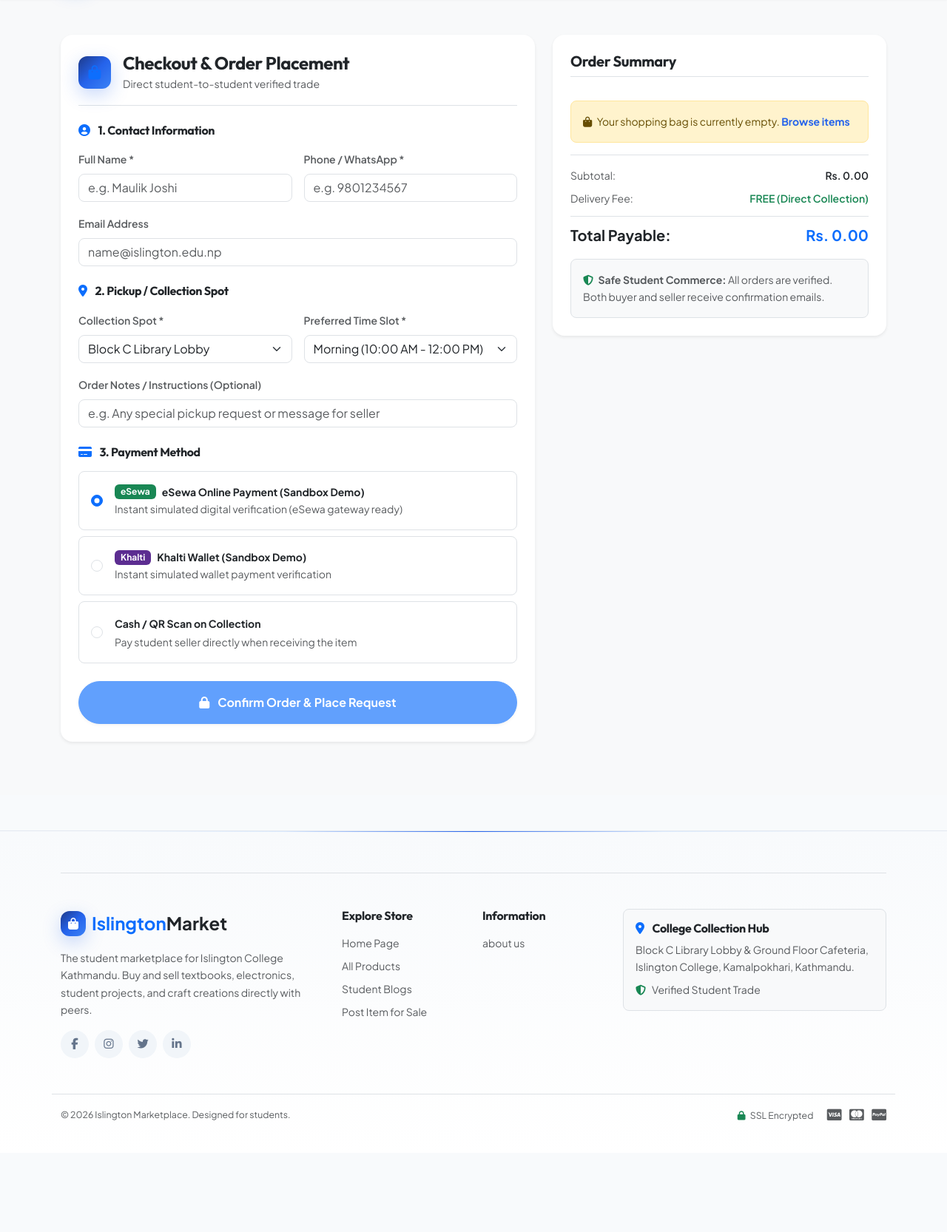
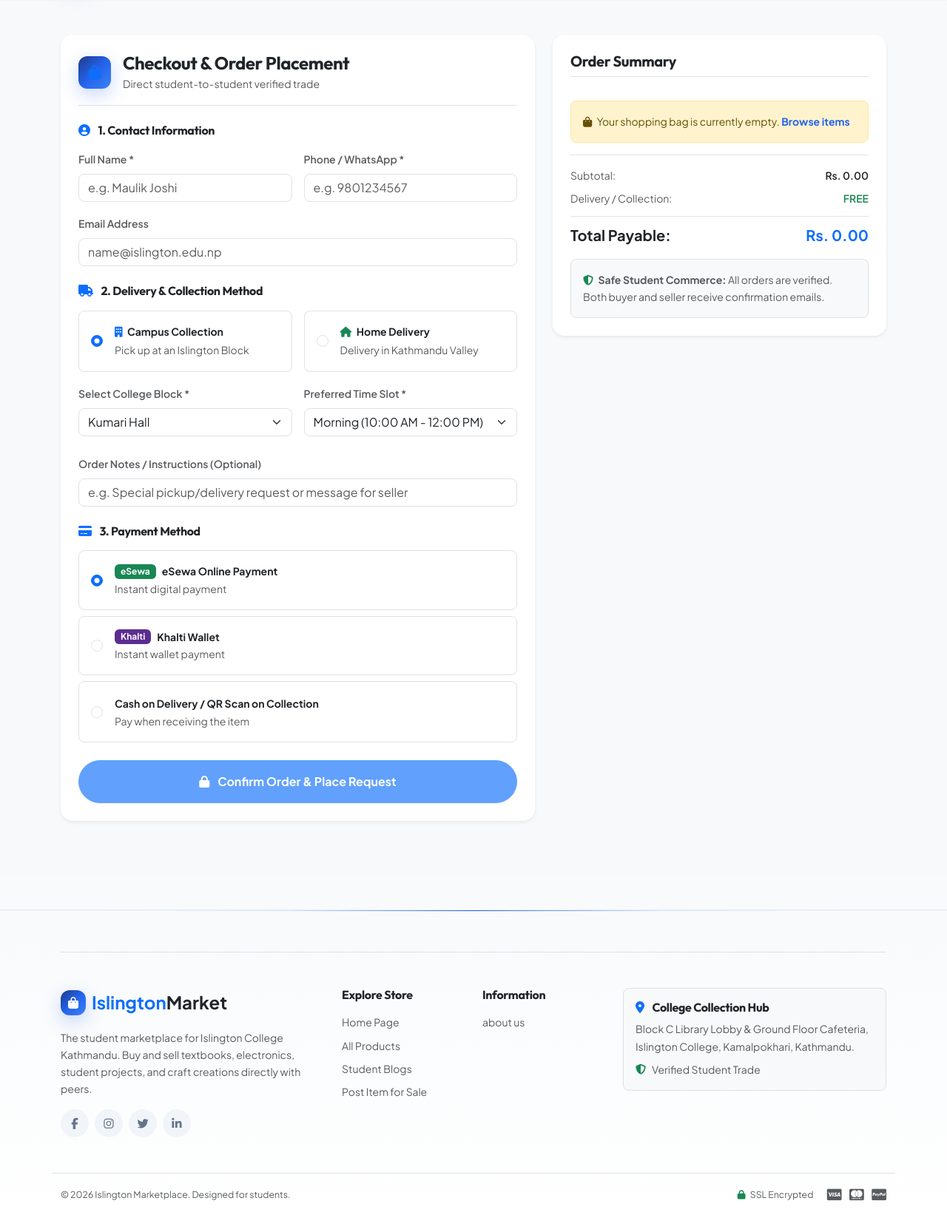
Before and after one commit to MaulikI8/summerclass, a Django app: page /checkout/ in a window 1280 px wide. Shown: the part 114-1780 px from the top of the page at 74% size. Before the commit the page ends 1630 px from the top, so only its background shows below. Run offline with Django 5.2, Linux system fonts and the light colour scheme; data comes from the database, SQL or seed files in the repository; data that the repository does not hold is empty; some libraries are stand-ins or nearby versions.

Commit message:
Add Home Delivery option and official Islington college blocks (Kumari Hall, Alumni Block, Skill Block, Nepal Block, Brit House, Main Block, Himal Block) in checkout

```diff
--- a/Templates/profile/checkout.html
+++ b/Templates/profile/checkout.html
@@ -50,16 +50,41 @@
               </div>
             </div>
 
-            <h6 class="fw-bold text-dark mb-3"><i class="fas fa-map-marker-alt text-primary me-2"></i> 2. Pickup / Collection Spot</h6>
-            <div class="row g-3 mb-4">
+            <h6 class="fw-bold text-dark mb-3"><i class="fas fa-truck text-primary me-2"></i> 2. Delivery &amp; Collection Method</h6>
+
+            <div class="row g-3 mb-3">
               <div class="col-md-6">
-                <label class="form-label small fw-semibold text-muted">Collection Spot *</label>
-                <select name="meetup_location" class="form-select rounded-3">
-                  <option value="Block C Library Lobby" selected>Block C Library Lobby</option>
-                  <option value="Ground Floor Cafeteria">Ground Floor Cafeteria</option>
-                  <option value="Block E IT Lab Ground Floor">Block E IT Lab Ground Floor</option>
-                  <option value="Central Courtyard">Central Courtyard</option>
-                  <option value="College Main Gate Reception">College Main Gate Reception</option>
+                <label class="p-3 border rounded-3 d-flex align-items-center gap-3 cursor-pointer w-100 bg-white shadow-xs" id="campusPickupOptionCard" onclick="selectDeliveryType('campus_pickup')" style="cursor: pointer;">
+                  <input type="radio" name="delivery_type" value="campus_pickup" checked id="deliveryCampusRadio" class="form-check-input mt-0">
+                  <div>
+                    <strong class="d-block text-dark small"><i class="fas fa-building text-primary me-1"></i> Campus Collection</strong>
+                    <small class="text-muted">Pick up at an Islington Block</small>
+                  </div>
+                </label>
+              </div>
+              <div class="col-md-6">
+                <label class="p-3 border rounded-3 d-flex align-items-center gap-3 cursor-pointer w-100 bg-white shadow-xs" id="homeDeliveryOptionCard" onclick="selectDeliveryType('home_delivery')" style="cursor: pointer;">
+                  <input type="radio" name="delivery_type" value="home_delivery" id="deliveryHomeRadio" class="form-check-input mt-0">
+                  <div>
+                    <strong class="d-block text-dark small"><i class="fas fa-home text-success me-1"></i> Home Delivery</strong>
+                    <small class="text-muted">Delivery in Kathmandu Valley</small>
+                  </div>
+                </label>
+              </div>
+            </div>
+
+            <!-- Campus Block Selector -->
+            <div id="campusBlockFields" class="row g-3 mb-4">
+              <div class="col-md-6">
+                <label class="form-label small fw-semibold text-muted">Select College Block *</label>
+                <select name="campus_block" id="campusBlockSelect" class="form-select rounded-3">
+                  <option value="Kumari Hall" selected>Kumari Hall</option>
+                  <option value="Alumni Block">Alumni Block</option>
+                  <option value="Skill Block">Skill Block</option>
+                  <option value="Nepal Block">Nepal Block</option>
+                  <option value="Brit House">Brit House</option>
+                  <option value="Main Block">Main Block</option>
+                  <option value="Himal Block">Himal Block</option>
                 </select>
               </div>
               <div class="col-md-6">
@@ -70,41 +95,64 @@
                   <option value="Evening (4:00 PM - 6:00 PM)">Evening (4:00 PM - 6:00 PM)</option>
                 </select>
               </div>
+            </div>
+
+            <!-- Home Delivery Address -->
+            <div id="homeDeliveryFields" class="row g-3 mb-4 d-none">
+              <div class="col-12">
+                <label class="form-label small fw-semibold text-muted">Home Delivery Address / Landmark *</label>
+                <input type="text" name="home_address" id="homeAddressInput" class="form-control rounded-3" placeholder="e.g. House No. 45, Kamalpokhari, Kathmandu (Near City Center)">
+              </div>
+              <div class="col-md-6">
+                <label class="form-label small fw-semibold text-muted">City / Area</label>
+                <input type="text" name="delivery_city" class="form-control rounded-3" value="Kathmandu" placeholder="e.g. Kathmandu / Lalitpur / Bhaktapur">
+              </div>
+              <div class="col-md-6">
+                <label class="form-label small fw-semibold text-muted">Preferred Delivery Timing</label>
+                <select name="home_delivery_time" class="form-select rounded-3">
+                  <option value="Anytime (9:00 AM - 6:00 PM)" selected>Anytime (9:00 AM - 6:00 PM)</option>
+                  <option value="Morning (9:00 AM - 1:00 PM)">Morning (9:00 AM - 1:00 PM)</option>
+                  <option value="Evening (2:00 PM - 6:00 PM)">Evening (2:00 PM - 6:00 PM)</option>
+                </select>
+              </div>
+            </div>
+
+            <div class="row g-3 mb-4">
               <div class="col-12">
                 <label class="form-label small fw-semibold text-muted">Order Notes / Instructions (Optional)</label>
-                <input type="text" name="notes" class="form-control rounded-3" placeholder="e.g. Any special pickup request or message for seller">
+                <input type="text" name="notes" class="form-control rounded-3" placeholder="e.g. Special pickup/delivery request or message for seller">
               </div>
             </div>
 
             <h6 class="fw-bold text-dark mb-3"><i class="fas fa-credit-card text-primary me-2"></i> 3. Payment Method</h6>
             <div class="d-flex flex-column gap-2 mb-4">
-              <label class="payment-option-card d-flex align-items-center gap-3 p-3 rounded-3 border bg-white cursor-pointer">
+              <label class="payment-option-card d-flex align-items-center gap-3 p-3 rounded-3 border bg-white cursor-pointer" style="cursor: pointer;">
                 <input type="radio" name="payment_method" value="esewa_sandbox" checked class="form-check-input mt-0">
                 <div class="flex-grow-1">
                   <div class="d-flex align-items-center gap-2">
                     <span class="badge bg-success px-2 py-1">eSewa</span>
-                    <strong class="small text-dark">eSewa Online Payment (Sandbox Demo)</strong>
+                    <strong class="small text-dark">eSewa Online Payment</strong>
                   </div>
-                  <small class="text-muted d-block">Instant simulated digital verification (eSewa gateway ready)</small>
+                  <small class="text-muted d-block">Instant digital payment</small>
                 </div>
               </label>
 
-              <label class="payment-option-card d-flex align-items-center gap-3 p-3 rounded-3 border bg-white cursor-pointer">
+              <label class="payment-option-card d-flex align-items-center gap-3 p-3 rounded-3 border bg-white cursor-pointer" style="cursor: pointer;">
                 <input type="radio" name="payment_method" value="khalti_sandbox" class="form-check-input mt-0">
                 <div class="flex-grow-1">
                   <div class="d-flex align-items-center gap-2">
                     <span class="badge bg-primary px-2 py-1" style="background:#5c2d91 !important;">Khalti</span>
-                    <strong class="small text-dark">Khalti Wallet (Sandbox Demo)</strong>
+                    <strong class="small text-dark">Khalti Wallet</strong>
                   </div>
-                  <small class="text-muted d-block">Instant simulated wallet payment verification</small>
+                  <small class="text-muted d-block">Instant wallet payment</small>
                 </div>
               </label>
 
-              <label class="payment-option-card d-flex align-items-center gap-3 p-3 rounded-3 border bg-white cursor-pointer">
+              <label class="payment-option-card d-flex align-items-center gap-3 p-3 rounded-3 border bg-white cursor-pointer" style="cursor: pointer;">
                 <input type="radio" name="payment_method" value="cash_meetup" class="form-check-input mt-0">
                 <div class="flex-grow-1">
-                  <strong class="small text-dark">Cash / QR Scan on Collection</strong>
-                  <small class="text-muted d-block">Pay student seller directly when receiving the item</small>
+                  <strong class="small text-dark">Cash on Delivery / QR Scan on Collection</strong>
+                  <small class="text-muted d-block">Pay when receiving the item</small>
                 </div>
               </label>
             </div>
@@ -135,8 +183,8 @@
               <span class="fw-semibold text-dark" id="checkoutSubtotal">Rs. 0.00</span>
             </div>
             <div class="d-flex justify-content-between text-muted">
-              <span>Delivery Fee:</span>
-              <span class="fw-semibold text-success">FREE (Direct Collection)</span>
+              <span id="deliveryLabel">Delivery / Collection:</span>
+              <span class="fw-semibold text-success" id="deliveryStatusLabel">FREE</span>
             </div>
             <div class="d-flex justify-content-between fs-5 fw-bold text-dark border-top pt-2 mt-1">
               <span>Total Payable:</span>
@@ -154,6 +202,29 @@
 </section>
 
 <script>
+function selectDeliveryType(type) {
+    const campusFields = document.getElementById('campusBlockFields');
+    const homeFields = document.getElementById('homeDeliveryFields');
+    const campusRadio = document.getElementById('deliveryCampusRadio');
+    const homeRadio = document.getElementById('deliveryHomeRadio');
+    const homeInput = document.getElementById('homeAddressInput');
+    const deliveryStatus = document.getElementById('deliveryStatusLabel');
+
+    if (type === 'home_delivery') {
+        if (homeRadio) homeRadio.checked = true;
+        if (campusFields) campusFields.classList.add('d-none');
+        if (homeFields) homeFields.classList.remove('d-none');
+        if (homeInput) homeInput.required = true;
+        if (deliveryStatus) deliveryStatus.textContent = 'Home Delivery';
+    } else {
+        if (campusRadio) campusRadio.checked = true;
+        if (campusFields) campusFields.classList.remove('d-none');
+        if (homeFields) homeFields.classList.add('d-none');
+        if (homeInput) homeInput.required = false;
+        if (deliveryStatus) deliveryStatus.textContent = 'FREE (Campus Collection)';
+    }
+}
+
 function renderCheckoutPage() {
     const itemsContainer = document.getElementById('checkoutCartItemsContainer');
     const emptyNotice = document.getElementById('checkoutEmptyNotice');
--- a/marketplace/views.py
+++ b/marketplace/views.py
@@ -242,12 +242,28 @@ def checkout(request):
                         messages.error(request, f"You cannot purchase your own item: '{prod.name}'. Please remove it from your bag to proceed.")
                         return redirect('checkout')
 
+        delivery_type = post.get('delivery_type', 'campus_pickup')
+        if delivery_type == 'home_delivery':
+            home_addr = post.get('home_address', '').strip()
+            city = post.get('delivery_city', 'Kathmandu').strip()
+            meetup_loc = f"Home Delivery: {home_addr}, {city}" if home_addr else "Home Delivery (Kathmandu)"
+            meetup_tm = post.get('home_delivery_time', 'Anytime (9:00 AM - 6:00 PM)')
+        else:
+            block = post.get('campus_block', 'Kumari Hall').strip()
+            meetup_loc = f"Campus Block: {block}"
+            meetup_tm = post.get('meetup_time', 'Morning (10:00 AM - 12:00 PM)')
+
         order = Order.objects.create(
             user=request.user if request.user.is_authenticated else None,
-            buyer_name=post.get('buyer_name', '').strip(), buyer_phone=post.get('buyer_phone', '').strip(),
-            buyer_email=post.get('buyer_email', '').strip(), meetup_location=post.get('meetup_location', 'Block C Library Lobby'),
-            meetup_time=post.get('meetup_time', 'Morning (10:00 AM - 12:00 PM)'), notes=post.get('notes', '').strip(),
-            payment_method=post.get('payment_method', 'esewa_sandbox'), payment_status='Paid (Online Sandbox)', order_status='confirmed'
+            buyer_name=post.get('buyer_name', '').strip(),
+            buyer_phone=post.get('buyer_phone', '').strip(),
+            buyer_email=post.get('buyer_email', '').strip(),
+            meetup_location=meetup_loc,
+            meetup_time=meetup_tm,
+            notes=post.get('notes', '').strip(),
+            payment_method=post.get('payment_method', 'esewa_sandbox'),
+            payment_status='Paid (Online Sandbox)',
+            order_status='confirmed'
         )
         total = 0.0
         for item in cart:
```
